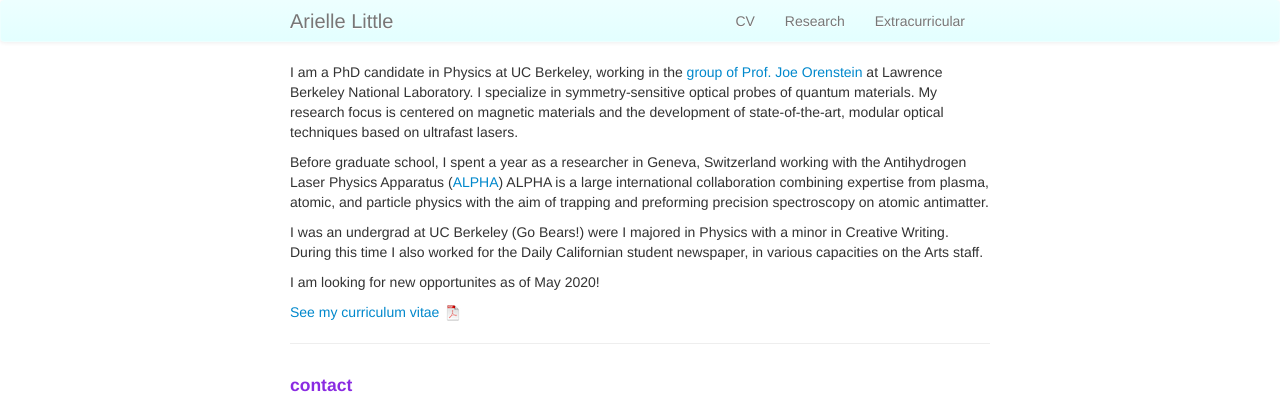
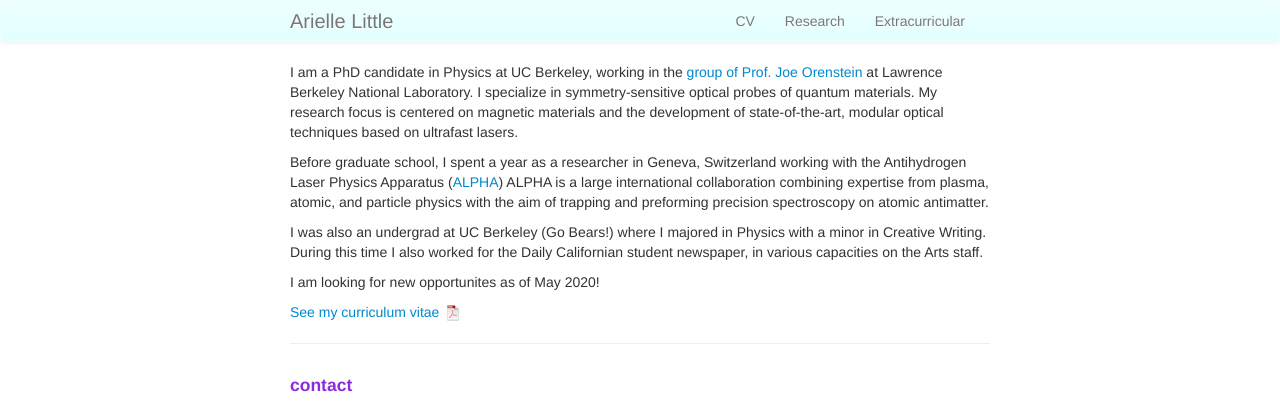
Before and after one commit to ariellel118/ariellel118.github.io, a Jekyll site: the page built from index.md, in a window 1280 px wide. Shown: the top 406 px of the page. Built offline with Jekyll 4.4.1, drawn with Linux system fonts in a browser that asks for light colours.

```diff
--- a/index.md
+++ b/index.md
@@ -10,7 +10,7 @@ I am a PhD candidate in Physics at UC Berkeley, working in the <a href="http://o
 
 Before graduate school, I spent a year as a researcher in Geneva, Switzerland working with the Antihydrogen Laser Physics Apparatus (<a href="http://alpha.web.cern.ch/">ALPHA</a>) ALPHA is a large international collaboration combining expertise from plasma, atomic, and particle physics with the aim of trapping and preforming precision spectroscopy on atomic antimatter.
 
-I was an undergrad at UC Berkeley (Go Bears!) were I majored in Physics with a minor in Creative Writing. During this time I also worked for the Daily Californian student newspaper, in various capacities on the Arts staff.
+I was also an undergrad at UC Berkeley (Go Bears!) where I majored in Physics with a minor in Creative Writing. During this time I also worked for the Daily Californian student newspaper, in various capacities on the Arts staff.
 
 I am looking for new opportunites as of May 2020!
 
```
